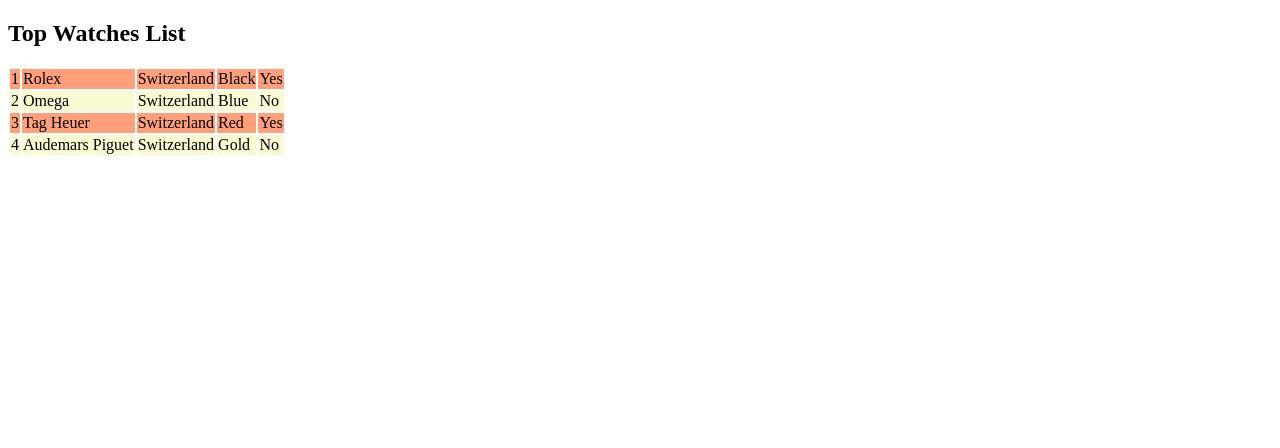
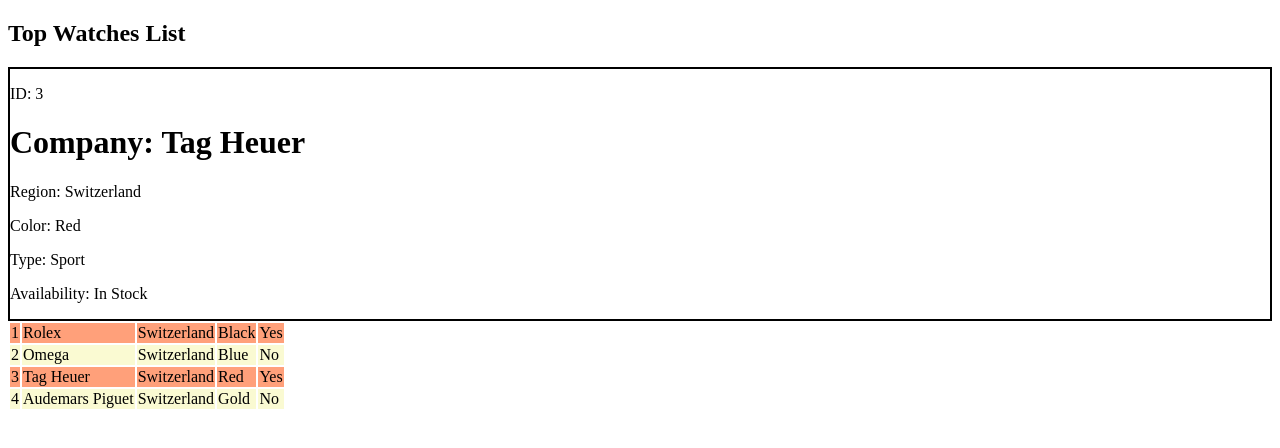
Before and after one commit to Varinder01/VarinderPal_Singh_Learning_Angular, an Angular app: page / in a window 1280 px wide. Shown: the top 448 px of the page. Built offline with nearby package versions, Linux system fonts and the light colour scheme.

Commit message:
assignment finish part 10 11 and 12

```diff
--- a/src/app/app.component.html
+++ b/src/app/app.component.html
@@ -1,4 +1,5 @@
 <div class="container">
   <h2>Top Watches List</h2>
+  <app-watch-list-item *ngIf="selectedWatch" [Watch]="selectedWatch"></app-watch-list-item>
  <app-watch-list></app-watch-list>
 </div>
--- a/src/app/app.component.ts
+++ b/src/app/app.component.ts
@@ -3,20 +3,32 @@ import { RouterOutlet } from '@angular/router';
 import { Watch } from "./Shared/Modules/watch";
 import { CommonModule} from "@angular/common";
 import {WatchListComponent} from "./watch-list/watch-list.component";
+import {WatchListItemComponent} from "./watch-list-item/watch-list-item.component";
+import {WatchService} from "./service/watch.service";
 
 
 
 @Component({
   selector: 'app-root',
   standalone: true,
-  imports: [RouterOutlet, CommonModule, WatchListComponent],
+  imports: [RouterOutlet, CommonModule, WatchListComponent, WatchListItemComponent],
 
   templateUrl: './app.component.html',
   styleUrl: './app.component.css'
 })
 export class AppComponent {
   title = 'Top Watches';
+  selectedWatch?: Watch;
 
+  constructor(private watchService: WatchService) {}
   // Can declare values either way
+  ngOnInit(): void {
+    this.getWatchById(3);
+  }
 
+  getWatchById(id: number): void {
+    this.watchService.getWatchById(id).subscribe(watch => {
+      this.selectedWatch = watch;
+    });
+  }
 }
--- a/src/app/watch-list/watch-list.component.ts
+++ b/src/app/watch-list/watch-list.component.ts
@@ -31,8 +31,9 @@ export class WatchListComponent {
   }
 
 
+
   selectedWatch?: Watch;
-  //function to set which student to display
+
   selectWatch(watch: Watch): void {
     this.selectedWatch = watch;
 
```
